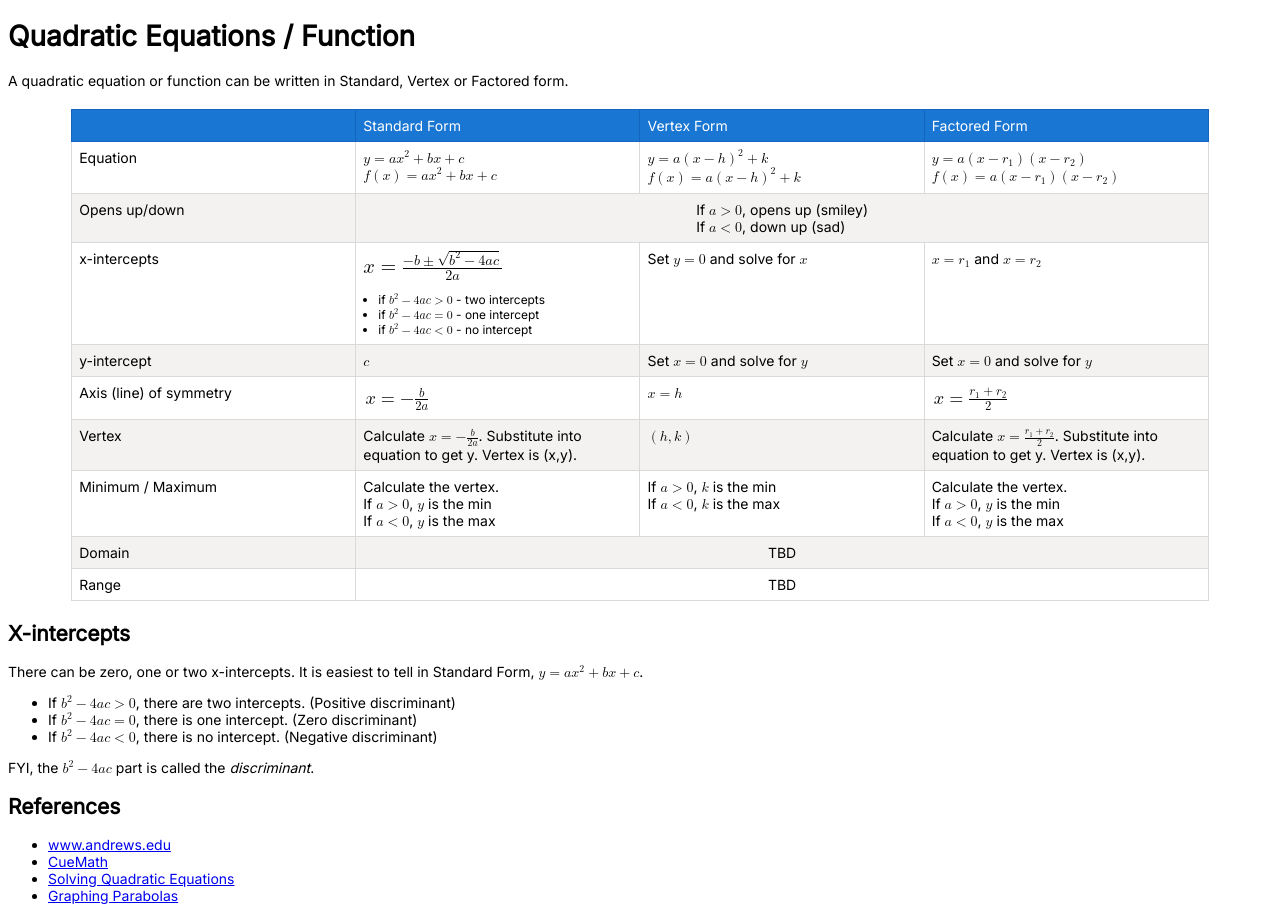
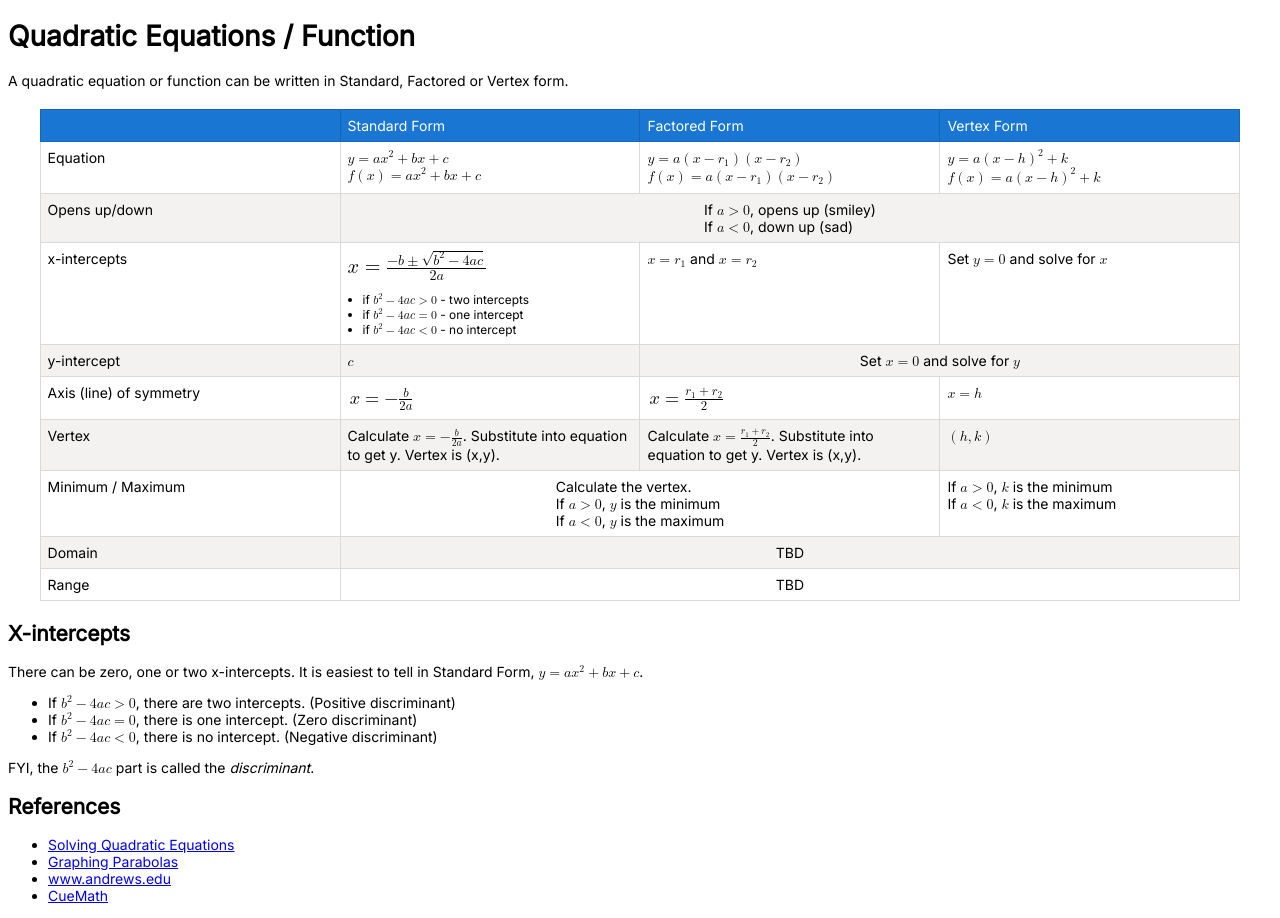
Before and after one commit to michael0chen/michael0chen.github.io, a website: page Mathematics/QuadraticEquation/index.html in a window 1280 px wide. Drawn offline with Linux system fonts and the light colour scheme.

Commit message:
Switched Vertex and Factored columns & merged common cells.  Made table wider.

```diff
--- a/Mathematics/QuadraticEquation/index.html
+++ b/Mathematics/QuadraticEquation/index.html
@@ -10,24 +10,24 @@
 </head>
 <body>
 <h1>Quadratic Equations / Function</h1>
-A quadratic equation or function can be written in Standard, Vertex or Factored form.
+A quadratic equation or function can be written in Standard, Factored or Vertex form.
 
 <div class="table-container" role="table" aria-label="Destinations">
 	<div class="flex-table header" role="rowgroup">
 		<div class="flex-row first" role="columnheader"></div>
 		<div class="flex-row first" role="columnheader">Standard Form</div>
+		<div class="flex-row" role="columnheader">Factored Form</div>
 		<div class="flex-row" role="columnheader">Vertex Form</div>
-		<div class="flex-row" role="columnheader">Factored Form</div>
 	</div>
 	<div class="flex-table row" role="rowgroup">
 		<div class="flex-row first" role="cell">Equation</div>
 		<div class="flex-row first" role="cell">$y=ax^2+bx+c$<br>$f(x)=ax^2+bx+c$</div>
+		<div class="flex-row" role="cell">$y=a(x−r_1)(x−r_2)$<br>$f(x)=a(x−r_1)(x−r_2)$</div>
 		<div class="flex-row" role="cell">$y=a(x−h)^2+k$<br>$f(x)=a(x−h)^2+k$</div>
-		<div class="flex-row" role="cell">$y=a(x−r_1)(x−r_2)$<br>$f(x)=a(x−r_1)(x−r_2)$</div>
 	</div>
 	<div class="flex-table row" role="rowgroup">
-		<div class="flex-row first"  role="cell">Opens up/down</div>
-		<div class="flex-row first"  role="cell" style="flex-grow:3; display:flex; justify-content:center;">
+		<div class="flex-row first" role="cell">Opens up/down</div>
+		<div class="flex-row first" role="cell" style="flex-grow:3; display:flex; justify-content:center;">
 			<div>
 				If $a > 0$, opens up (smiley)<br>
 				If $a < 0$, down up (sad)
@@ -44,54 +44,52 @@ A quadratic equation or function can be written in Standard, Vertex or Factored
 				<li>if ${b^2-4ac}<0$ - no intercept</li>
 			</ul>
 		</div>
+		<div class="flex-row">$x=r_1$ and $x=r_2$</div>
 		<div class="flex-row">Set $y=0$ and solve for $x$</div>
-		<div class="flex-row">$x=r_1$ and $x=r_2$</div>
 	</div>
 	<div class="flex-table row">
 		<div class="flex-row first" role="cell">y-intercept</div>
 		<div class="flex-row">$c$</div>
-		<div class="flex-row">Set $x=0$ and solve for $y$</div>
-		<div class="flex-row">Set $x=0$ and solve for $y$</div>
+		<div class="flex-row" style="flex-grow:2; display:flex; justify-content:center;">
+			<div>Set $x=0$ and solve for $y$</div>
+		</div>
 	</div>
 	<div class="flex-table row">
 		<div class="flex-row first" role="cell">Axis (line) of symmetry</div>
 		<div class="flex-row" style="font-size:130%">$x=-b/{2a}$</div>
+		<div class="flex-row" style="font-size:130%">$x={r_1+r_2}/2$</div>
 		<div class="flex-row">$x=h$</div>
-		<div class="flex-row" style="font-size:130%">$x={r_1+r_2}/2$</div>
 	</div>
 	<div class="flex-table row">
 		<div class="flex-row first" role="cell">Vertex</div>
 		<div class="flex-row">Calculate $x=-b/{2a}$. Substitute into equation to get y. Vertex is (x,y).</div>
+		<div class="flex-row">Calculate $x={r_1+r_2}/2$. Substitute into equation to get y. Vertex is (x,y).</div>
 		<div class="flex-row">$(h, k)$</div>
-		<div class="flex-row">Calculate $x={r_1+r_2}/2$. Substitute into equation to get y. Vertex is (x,y).</div>
 	</div>
 	<div class="flex-table row">
 		<div class="flex-row first" role="cell">Minimum / Maximum</div>
-		<div class="flex-row">Calculate the vertex.<br>If $a > 0$, $y$ is the min<br>If $a < 0$, $y$ is the max</div>
-		<div class="flex-row">If $a > 0$, $k$ is the min<br>If $a < 0$, $k$ is the max</div>
-		<div class="flex-row">Calculate the vertex.<br>If $a > 0$, $y$ is the min<br>If $a < 0$, $y$ is the max</div>
+		<div class="flex-row" style="flex-grow:2; display:flex; justify-content:center;">
+			<div>
+				Calculate the vertex.<br>
+				If $a > 0$, $y$ is the minimum<br>
+				If $a < 0$, $y$ is the maximum
+			</div>
+		</div>
+		<div class="flex-row">If $a > 0$, $k$ is the minimum<br>If $a < 0$, $k$ is the maximum</div>
 	</div>
 	<div class="flex-table row" role="rowgroup">
-		<div class="flex-row first"  role="cell">Domain</div>
-		<div class="flex-row first"  role="cell" style="flex-grow:3; display:flex; justify-content:center;">
-			<div>
-				TBD
-			</div>
+		<div class="flex-row first" role="cell">Domain</div>
+		<div class="flex-row first" role="cell" style="flex-grow:3; display:flex; justify-content:center;">
+			<div>TBD</div>
 		</div>
 	</div>
 	<div class="flex-table row" role="rowgroup">
-		<div class="flex-row first"  role="cell">Range</div>
-		<div class="flex-row first"  role="cell" style="flex-grow:3; display:flex; justify-content:center;">
-			<div>
-				TBD
-			</div>
+		<div class="flex-row first" role="cell">Range</div>
+		<div class="flex-row first" role="cell" style="flex-grow:3; display:flex; justify-content:center;">
+			<div>TBD</div>
 		</div>
 	</div>
 </div>
-
-
-
-
 
 
 <h2>X-intercepts</h2>
@@ -109,10 +107,10 @@ FYI, the $b^2-4ac$ part is called the <i>discriminant</i>.
 
 <h2>References</h2>
 <ul>
+	<li><a href="https://2012books.lardbucket.org/books/beginning-algebra/s12-04-guidelines-for-solving-quadrat.html">Solving Quadratic Equations</a></li>
+	<li><a href="https://2012books.lardbucket.org/books/beginning-algebra/s12-05-graphing-parabolas.html">Graphing Parabolas</a></li>
 	<li><a href="https://www.andrews.edu/~rwright/a2_book/text/a2_02-02.html">www.andrews.edu</a></li>
 	<li><a href="https://www.cuemath.com/geometry/vertex-of-a-parabola/">CueMath</a></li>
-	<li><a href="https://2012books.lardbucket.org/books/beginning-algebra/s12-04-guidelines-for-solving-quadrat.html">Solving Quadratic Equations</a></li>
-	<li><a href="https://2012books.lardbucket.org/books/beginning-algebra/s12-05-graphing-parabolas.html">Graphing Parabolas</a></li>
 </ul>
 
 
--- a/lib/global.css
+++ b/lib/global.css
@@ -27,7 +27,7 @@ body {
 		display: block;
 	//	margin: 2em auto;
 		margin: 20px auto;
-		width: 90%;
+		width: 95%;
 		/*max-width: 600px;*/
 	}
 
```
